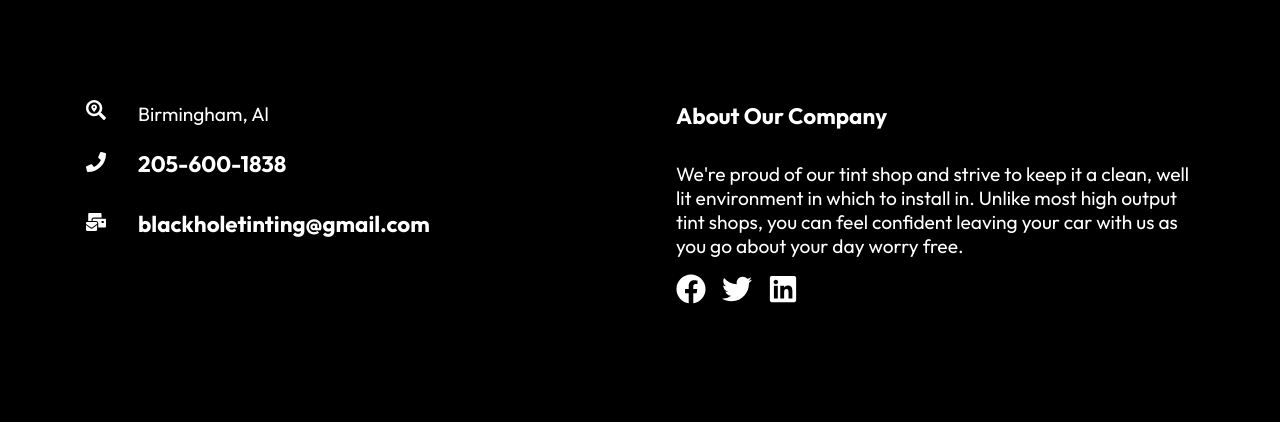
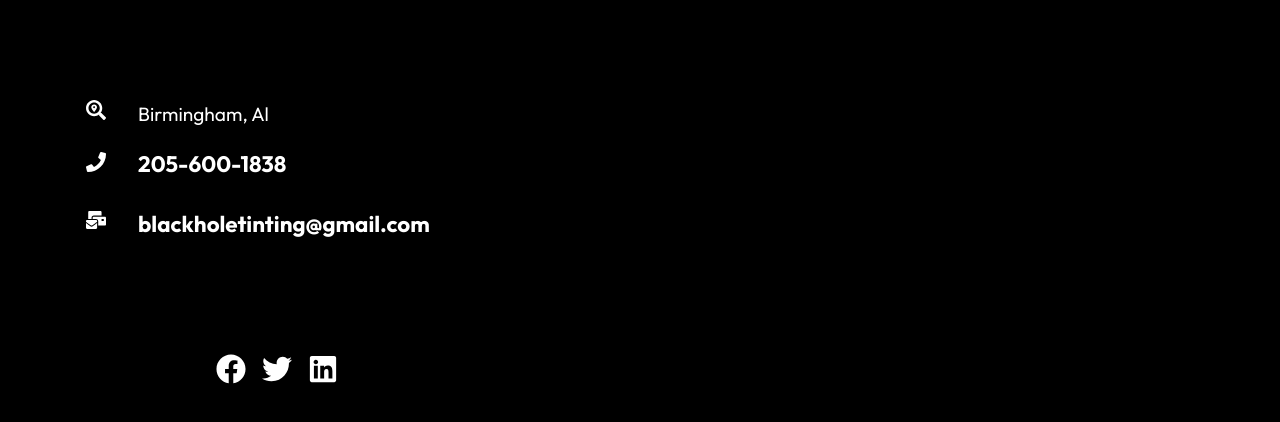
Before and after one commit to JoelFolske/black-hole-tinting, a React (Create React App) app: page / in a window 1280 px wide. Shown: the part 826-1248 px from the top of the page. Built offline with nearby package versions, Linux system fonts and the light colour scheme.

Commit message:
fixed css styling

```diff
--- a/src/components/Footer.js
+++ b/src/components/Footer.js
@@ -34,7 +34,7 @@ const Footer = () => {
             </h4>
           </div>
           <div className="email">
-            <h4>
+            <h4 class="side-by-side">
               <FaMailBulk
                 size={20}
                 style={{ color: "#ffffff", marginRight: "2rem" }}
@@ -42,20 +42,17 @@ const Footer = () => {
               blackholetinting@gmail.com
             </h4>
           </div>
-        </div>
-        <div className="right">
-          <h4>About Our Company</h4>
-          <p>
-            We're proud of our tint shop and strive to keep it a clean, well lit
-            environment in which to install in. Unlike most high output tint
-            shops, you can feel confident leaving your car with us as you go
-            about your day worry free.
-          </p>
+          <br></br>
+          <br></br>
+          <br></br>
+          <br></br>
+          <br></br>
+
           <div className="social">
-              <FaFacebook
-                size={30}
-                style={{ color: "#ffffff", marginRight: "1rem" }}
-              />
+            <FaFacebook
+              size={30}
+              style={{ color: "#ffffff", marginRight: "1rem" }}
+            />
 
             <FaTwitter
               size={30}
--- a/src/components/FooterStyles.css
+++ b/src/components/FooterStyles.css
@@ -52,6 +52,14 @@
     padding-top: 0;
 }
 
+.side-by-side {
+  display: flex;
+}
+
+.social {
+  margin-left: 130px;
+}
+
 @media screen and (max-width:640px) {
     .footer-container  {
         margin: auto
```
